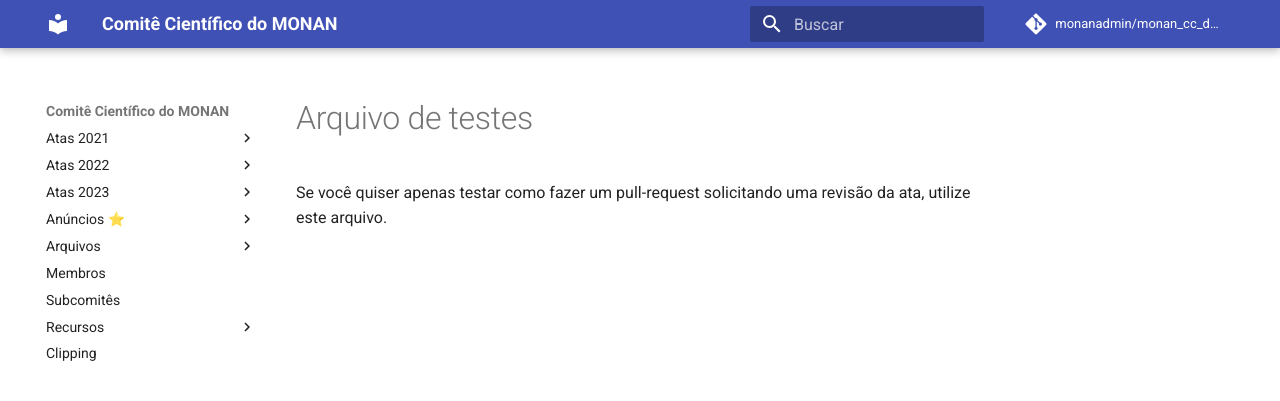
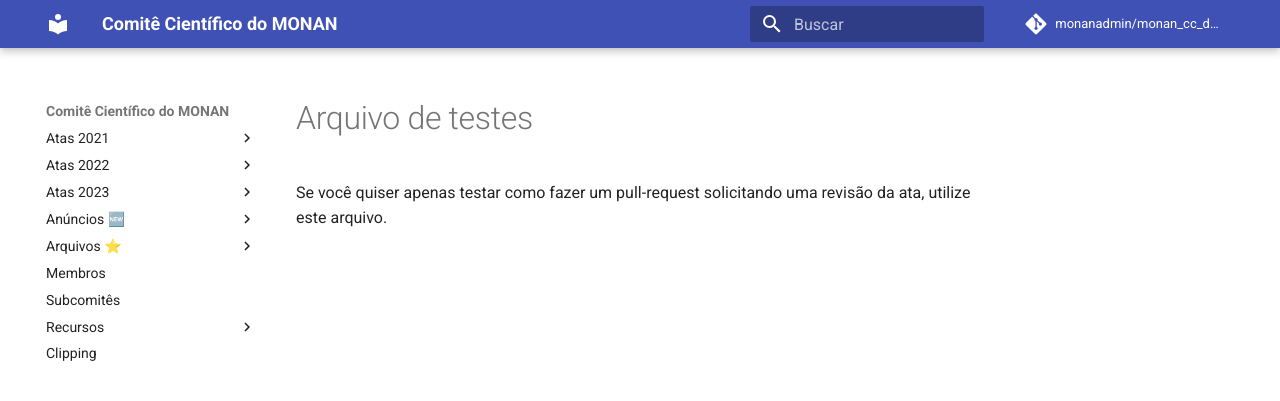
Before and after one commit to monanadmin/monan_cc_docs, an MkDocs documentation site: the page built from docs/testes.md, in a window 1280 px wide. Shown: the top 401 px of the page. Built offline with MkDocs 1.6.1 and Material for MkDocs 9.7.7, drawn with Linux system fonts in a browser that asks for light colours; comment, search, counter and statistics services are not loaded; some of the changed lines change nothing that is shown.

Commit message:
Atualizando emojis

```diff
--- a/mkdocs.yml
+++ b/mkdocs.yml
@@ -22,16 +22,16 @@ nav:
     - '13 de Outubro de 2022': ata_cc_13_outubro_2022.md
   - Atas 2023:
     - '03 de Agosto de 2023': ata_cc_03_agosto_2023.md
-  - Anúncios ⭐:
+  - Anúncios 🆕:
     - Oportunidades: oportunidades.md
-    - Seminários ⭐:
-      - 'Seminários Institucionais ⭐': seminarios.md
+    - Seminários 🆕:
+      - 'Seminários Institucionais 🆕': seminarios.md
       - 'Seminários ATOS-BULL': seminarios_atos_bull.md
       - 'Seminários NVIDIA': seminarios_nvidia.md
-  - Arquivos:
+  - Arquivos ⭐:
     - 'Carta de Apresentação do MONAN': carta_apres_monan.md
     - 'Portaria INPE': portaria_inpe.md
-    - 'Relatórios': relatorios.md
+    - 'Relatórios ⭐': relatorios.md
     - 'Outros Arquivos': outros_arquivos.md
   - Membros: membros.md
   - Subcomitês: subcomites.md
```
